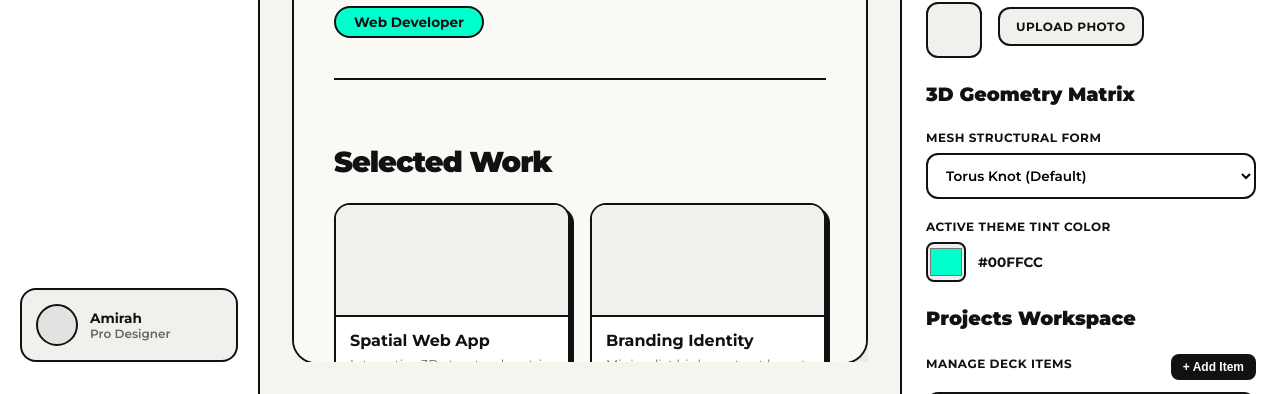
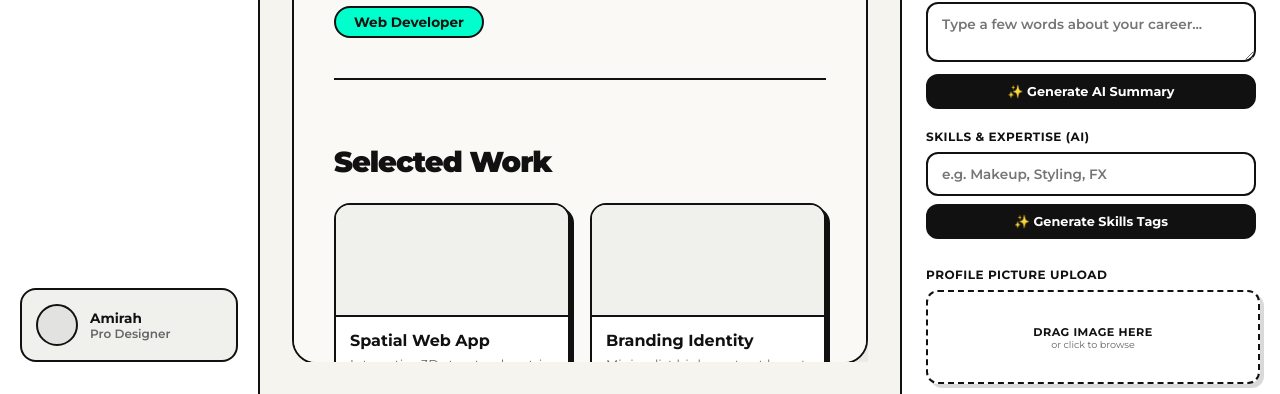
Before and after one commit to sacchiro/3d-portfolio-generator, a plain HTML site: page index.html in a window 1280 px wide. Shown: the part 406-800 px from the top of the page. Drawn offline with nearby package versions, Linux system fonts and the light colour scheme; animation ran at ten frames a second.

Commit message:
add ai summary and skills fields

```diff
--- a/index.html
+++ b/index.html
@@ -8,7 +8,7 @@
     <link rel="preconnect" href="https://fonts.gstatic.com" crossorigin>
     <link href="https://fonts.googleapis.com/css2?family=Montserrat:wght@400;600;700;900&display=swap" rel="stylesheet">
     <link rel="stylesheet" href="style.css">
-    </head>
+</head>
 <body class="dashboard-root">
 
     <nav class="dash-sidebar">
@@ -71,16 +71,35 @@
                     <textarea id="input-about" rows="3">Curious designer, \nimage maker, \nstoryteller</textarea>
                 </div>
 
+                <!-- Professional Summary AI Generator -->
+                <div class="control-group">
+                    <label>Professional Summary (AI)</label>
+                    <textarea id="summary-input" placeholder="Type a few words about your career..."></textarea>
+                    <button id="generate-summary-btn" class="action-btn-generate" style="margin-top: 8px; font-size: 0.8rem; padding: 8px;">✨ Generate AI Summary</button>
+                </div>
+
+                <!-- Skills AI Generator -->
+                <div class="control-group">
+                    <label>Skills & Expertise (AI)</label>
+                    <input type="text" id="skills-keyword" placeholder="e.g. Makeup, Styling, FX">
+                    <button id="generate-skills-btn" class="action-btn-generate" style="margin-top: 8px; font-size: 0.8rem; padding: 8px; background-color: #111;">✨ Generate Skills Tags</button>
+                    <div id="skills-container" class="tags-output" style="margin-top: 8px; display: flex; flex-wrap: wrap; gap: 5px;"></div>
+                </div>
+
+                <!-- UPDATED SECTION STARTS HERE -->
                 <div class="control-group">
                     <label>Profile Picture Upload</label>
-                    <div class="avatar-upload-row">
-                        <div id="upload-preview-box" class="upload-preview-square"></div>
-                        <label class="file-input-label">
-                            Upload Photo
-                            <input type="file" id="input-avatar" accept="image/*" style="display: none;">
-                        </label>
+                    <div style="position: relative; width: 100%; margin-top: 8px;">
+                        <div id="upload-preview-box" style="width: 100%; height: 90px; border: 2px dashed #111111; border-radius: 12px; background-color: #ffffff; background-size: cover; background-position: center; display: flex; align-items: center; justify-content: center; cursor: pointer; transition: transform 0.2s ease, border-color 0.2s, box-shadow 0.2s; box-shadow: 4px 4px 0px rgba(0,0,0,0.15); overflow: hidden;">
+                            <div style="text-align: center; pointer-events: none; font-family: 'Montserrat', sans-serif;">
+                                <div style="font-size: 0.7rem; font-weight: 700; text-transform: uppercase; letter-spacing: 0.5px; color: #111111;">Drag image here</div>
+                                <div style="font-size: 0.6rem; color: #666666; font-weight: 400;">or click to browse</div>
+                            </div>
+                        </div>
+                        <input type="file" id="input-avatar" accept="image/*" style="display: none;">
                     </div>
                 </div>
+                <!-- UPDATED SECTION ENDS HERE -->
 
                 <div class="panel-section-title" style="margin-top: 24px;">3D Geometry Matrix</div>
                 <div class="control-group">
@@ -115,7 +134,7 @@
     </aside>
 
     <script src="https://fastly.jsdelivr.net/npm/three@0.128.0/build/three.min.js"></script>
-
     <script src="app.js"></script>
+    <script src="extension.js"></script>
 </body>
 </html>
```
